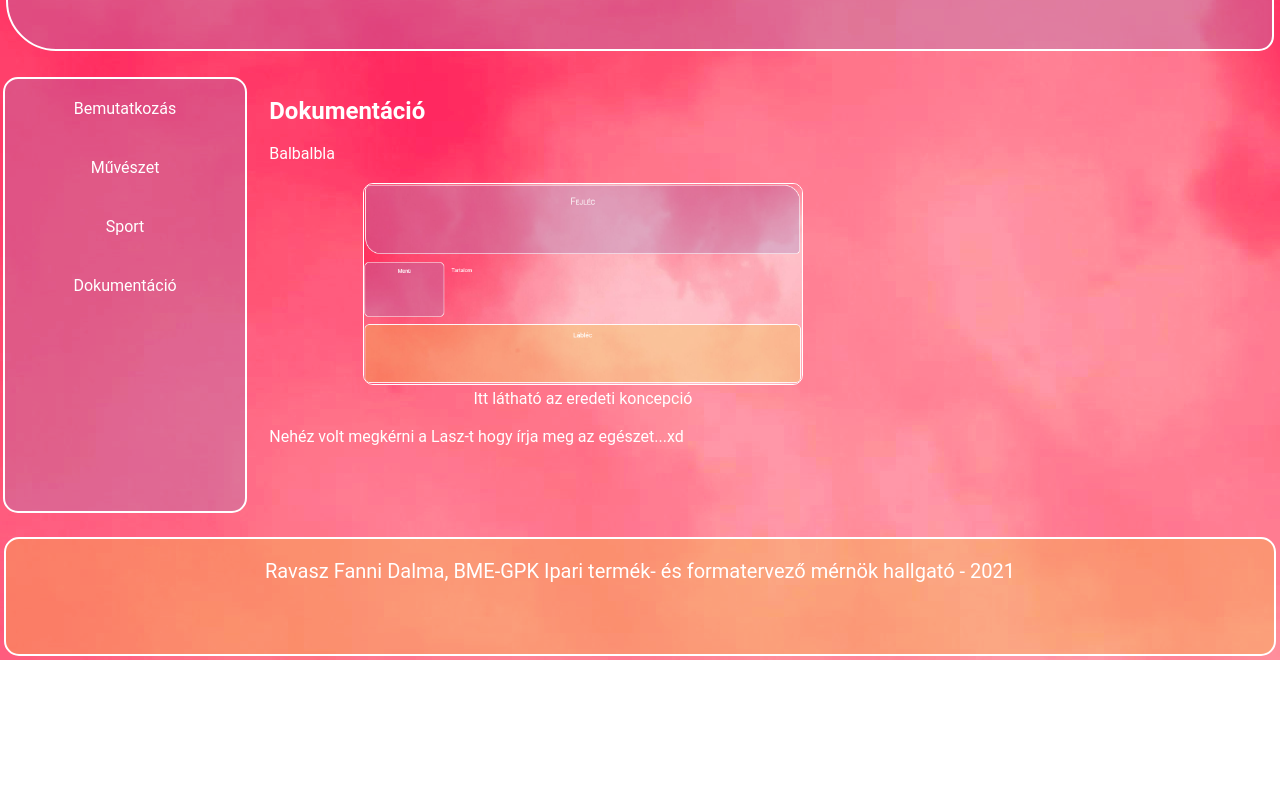
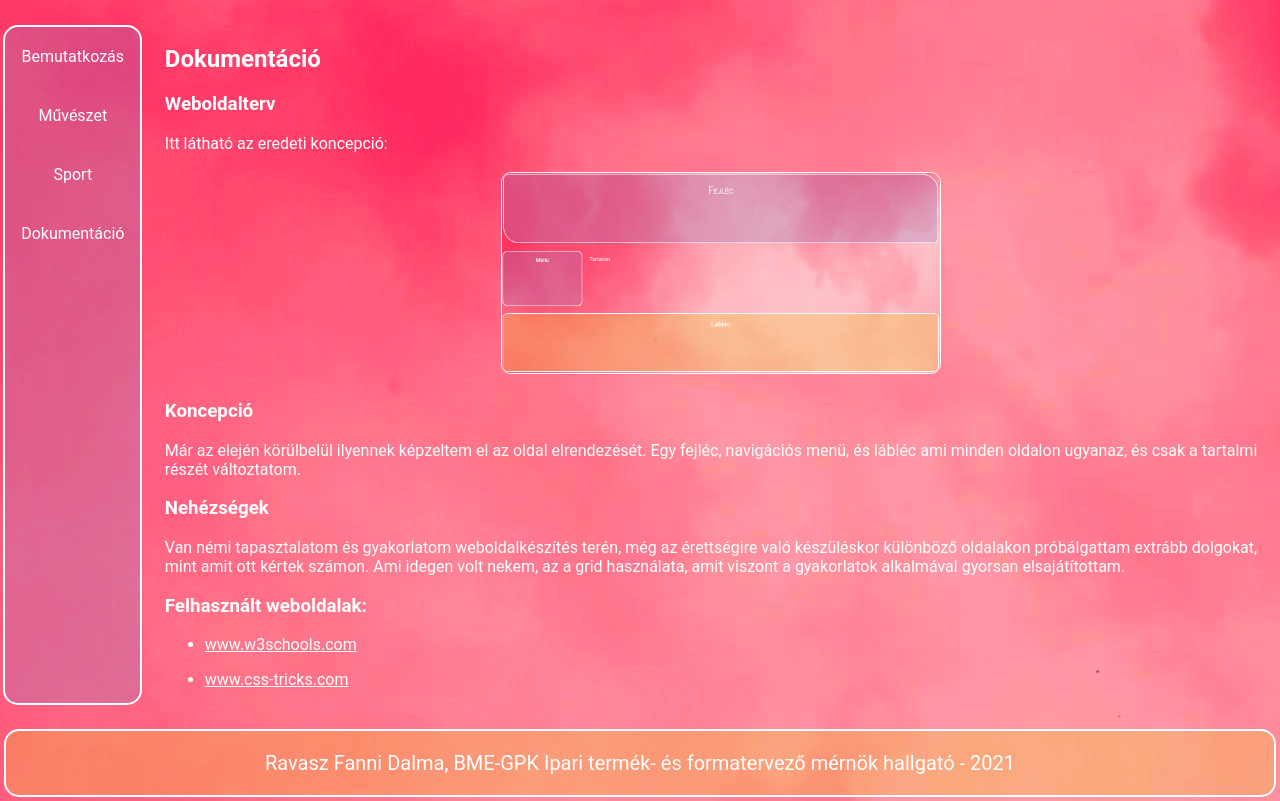
Before and after one commit to rvszfann/ravasz_fanni_portfolio, a plain HTML site: page dokumentacio.html in a window 1280 px wide. Shown: the part 140-941 px from the top of the page. Before the commit the page ends 800 px from the top, so only its background shows below. Drawn offline with Linux system fonts and the light colour scheme; a web font is replaced by a local one.

Commit message:
Javítások

```diff
--- a/dokumentacio.html
+++ b/dokumentacio.html
@@ -22,15 +22,32 @@
 		</div>
 		<div class="tartalom">
 			<h2>Dokumentáció</h2>
-			<p>Balbalbla</p>
+			<h3>Weboldalterv</h3>
+				<p>
+				Itt látható az eredeti koncepció:
+				</p>
 			<div class="keptar">
+				<div></div>
 				<div class="kepelem">
 					<img src="static/image/tervrajz.png" alt="Eredeti tervek" />
-					<br />
-					<span>Itt látható az eredeti koncepció</span>
 				</div>
+				<div></div>
 			</div>
-			<p>Nehéz volt megkérni a Lasz-t hogy írja meg az egészet...xd</p>
+			<h3>Koncepció</h3>
+			<p>Már az elején körülbelül ilyennek képzeltem el az oldal elrendezését. Egy fejléc, navigációs menü, és lábléc ami minden oldalon ugyanaz, és csak a tartalmi részét változtatom.</p>
+			<h3>Nehézségek</h3>
+			<p>Van némi tapasztalatom és gyakorlatom weboldalkészítés terén, még az érettségire való készüléskor különböző oldalakon próbálgattam extrább dolgokat, mint amit ott kértek számon. Ami idegen volt nekem, az a grid használata, amit viszont a gyakorlatok alkalmával gyorsan elsajátítottam.</p>
+			<h3>Felhasznált weboldalak:</h3>
+			<ul>
+				<li>
+					<a href="https://www.w3schools.com/" target="_blank">www.w3schools.com</a>
+				</li>
+			</ul>
+			<ul>
+				<li>
+					<a href="https://css-tricks.com/" target="_blank">www.css-tricks.com</a>
+				</li>
+			</ul>
 		</div>
 		<div class="lablec">
 			<p>Ravasz Fanni Dalma, BME-GPK Ipari termék- és formatervező mérnök hallgató - 2021</p>
```
Also changed, not shown: index.html (+1 -1 lines).
